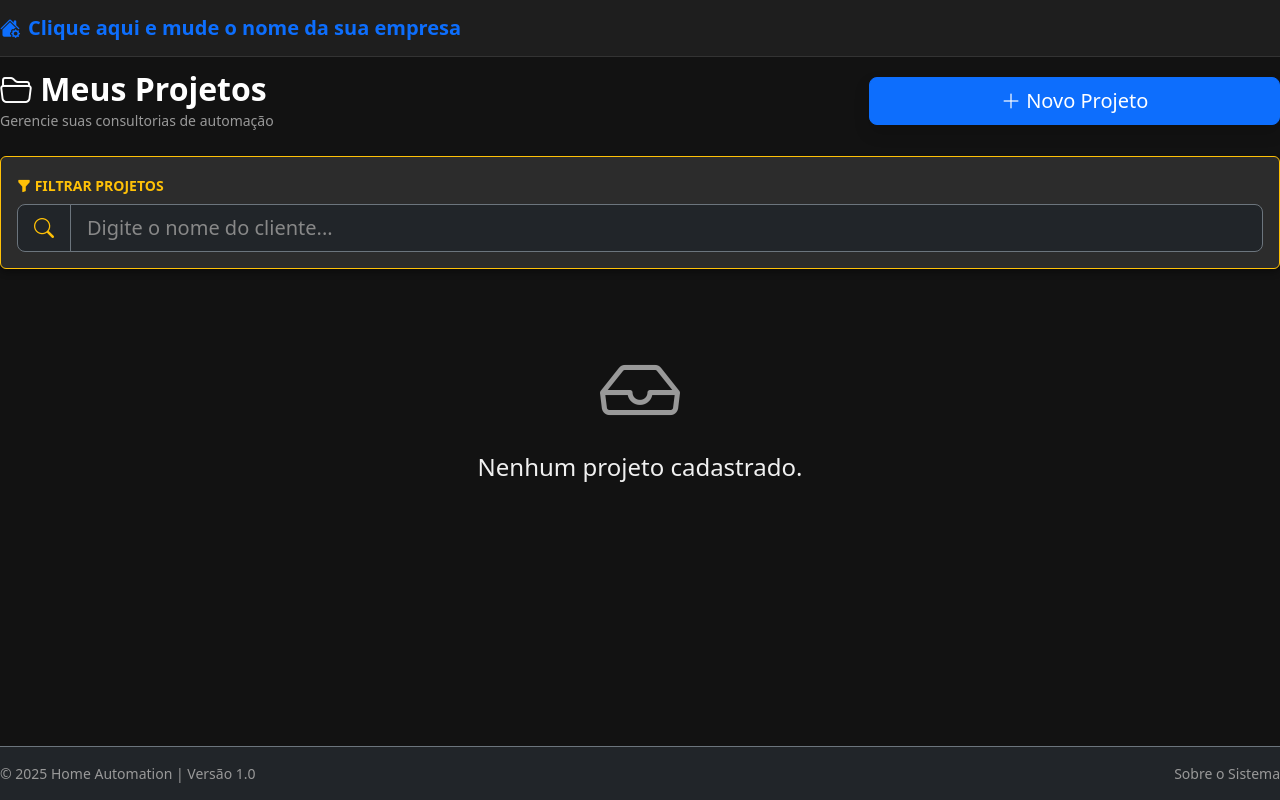
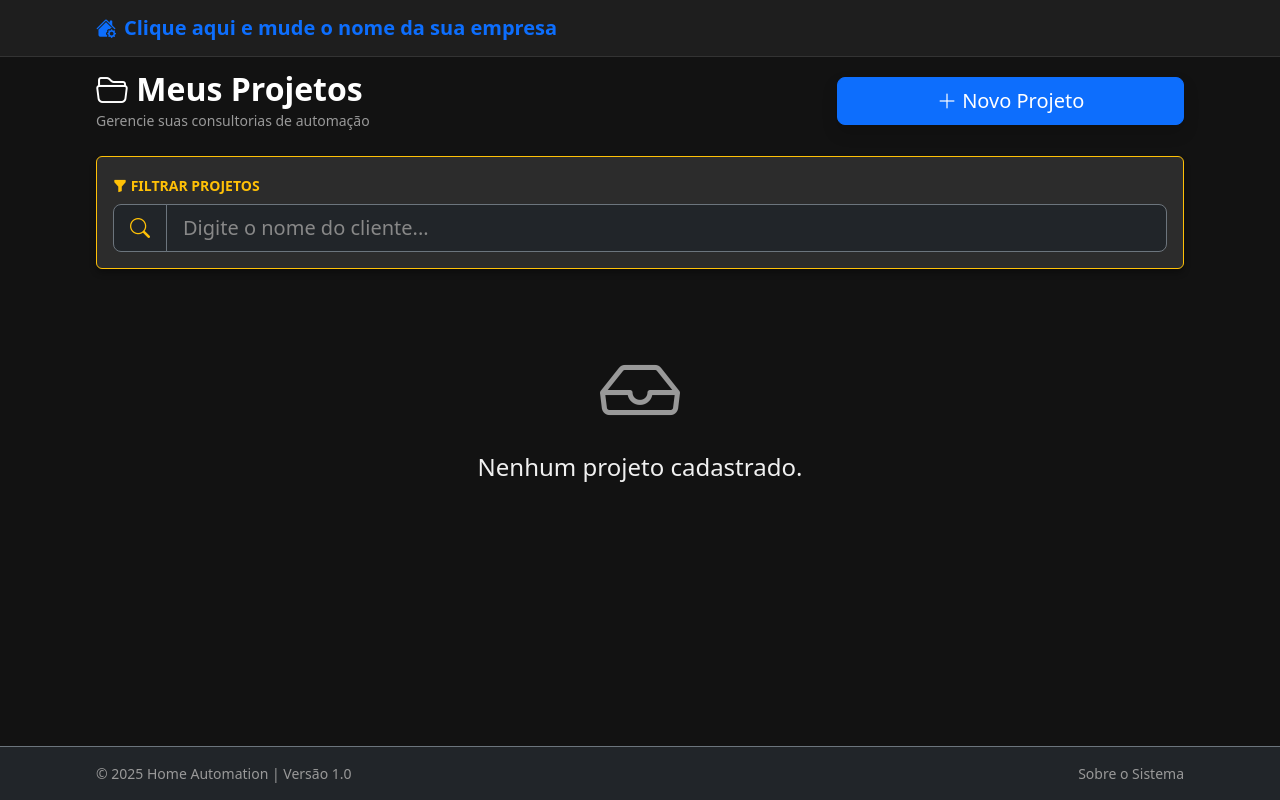
Before and after one commit to maiconferreiraa/consultoria, a Flask app: template templates/index.html in a window 1280 px wide. Run offline with Flask 3, Linux system fonts and the light colour scheme; the template is opened without the code that fills it, so the values that code supplies are empty.

Commit message:
ADD: largura do sistema

```diff
--- a/templates/base.html
+++ b/templates/base.html
@@ -46,9 +46,10 @@
         .navbar-title-link { cursor: pointer; }
         .navbar-title-link:hover { opacity: 0.8; }
 
+
         /* --- FORÇA LARGURA MÁXIMA PARA 100% --- */
         .container-fluid {
-            width: 100% !important;
+            width: 85% !important;
             padding-left: 0 !important;
             padding-right: 0 !important;
         }
```
